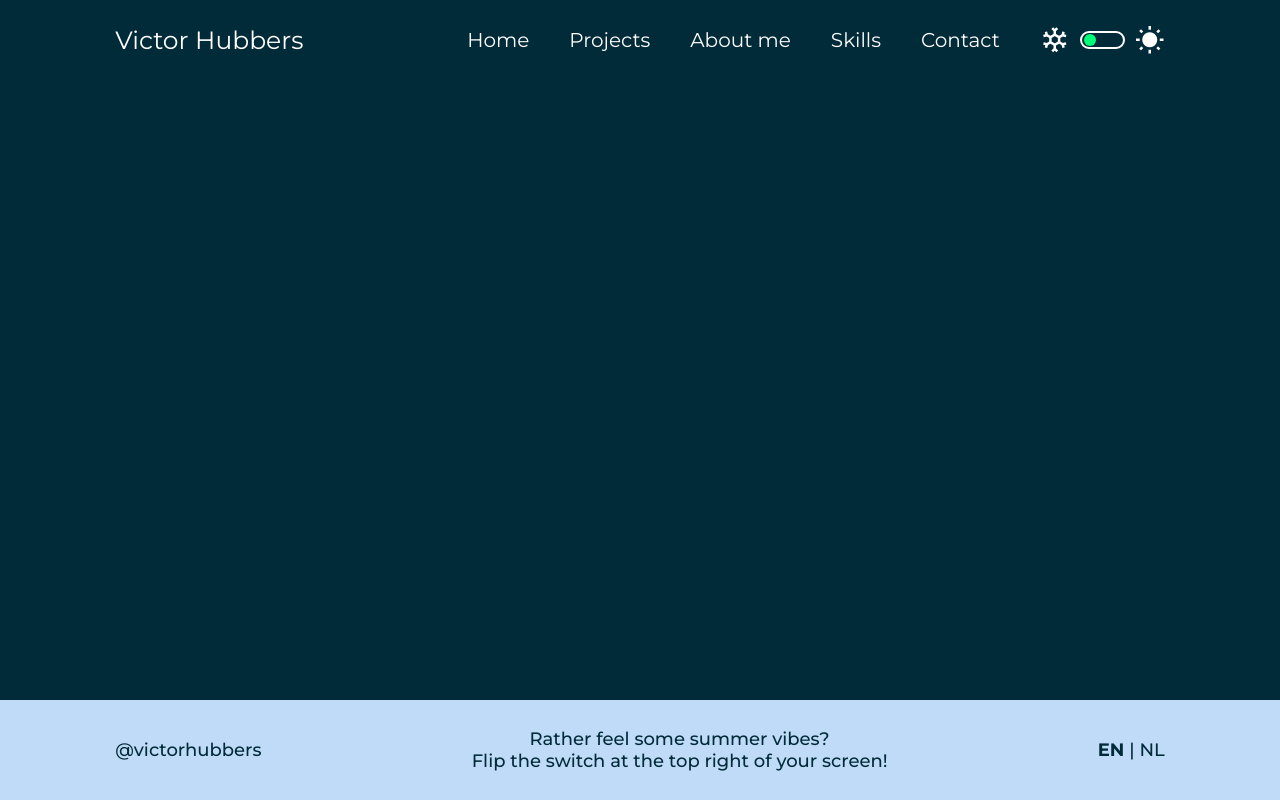
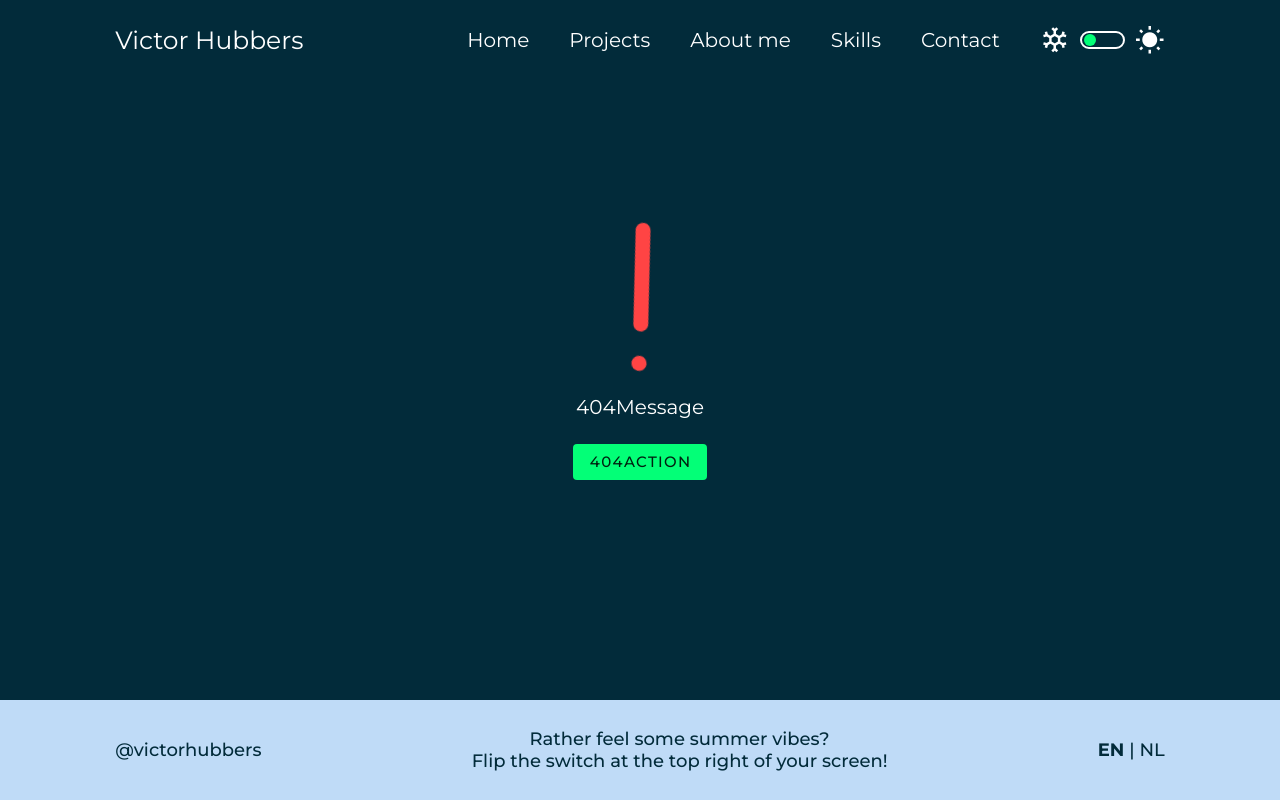
Before and after one commit to victorhubbers/portfolio, a Vue app: page /404 in a window 1280 px wide. Built offline with nearby package versions, Linux system fonts and the light colour scheme.

Commit message:
404 Page content + styling

```diff
--- a/src/views/Error404.vue
+++ b/src/views/Error404.vue
@@ -1,14 +1,47 @@
 <template>
-  <div id="error-page"></div>
+  <div id="error-page">
+    <div id="error-msg">
+      <svg
+        width="153"
+        height="151"
+        viewBox="0 0 153 151"
+        xmlns="http://www.w3.org/2000/svg"
+      >
+        <path
+          d="M87.8083 9.88819C88.8941 5.92888 92.9839 3.59942 96.9432 4.6852C100.903 5.77098 103.232 9.86083 102.146 13.8201L77.3342 104.298C76.2484 108.257 72.1586 110.586 68.1992 109.501C64.2399 108.415 61.9105 104.325 62.9963 100.366L87.8083 9.88819Z"
+          fill="#FF4444"
+        />
+        <path
+          d="M66.1827 141.932C65.112 145.934 61.0003 148.31 56.9989 147.239C52.9976 146.168 50.6218 142.057 51.6925 138.055C52.7632 134.054 56.8749 131.678 60.8763 132.749C64.8777 133.819 67.2534 137.931 66.1827 141.932Z"
+          fill="#FF4444"
+        />
+      </svg>
+
+      <p>
+        {{ $t("404Message") }}
+      </p>
+
+      <v-btn
+        :dark="themeState.isItSummer"
+        color="var(--accent-color)"
+        depressed
+        to="/"
+        >{{ $t("404Action") }}</v-btn
+      >
+    </div>
+  </div>
 </template>
 
 <script>
 import { currentSection } from "@/state-management/observer";
+import { themeState } from "@/state-management/styling";
+
 export default {
   name: "Error404",
   data() {
     return {
-      currentSection
+      currentSection,
+      themeState
     };
   },
   mounted() {
@@ -20,7 +53,45 @@ export default {
 <style scoped>
 #error-page {
   height: calc(100vh - 100px);
-  width: 100vw;
+  width: 100%;
   background-color: var(--primary-color);
+  align-items: center;
+  display: flex;
+  align-items: center;
+  justify-content: center;
+}
+
+#error-msg {
+  text-align: center;
+  max-width: 400px;
+}
+
+#error-msg p {
+  font-weight: 400;
+  font-size: 2rem;
+  color: var(--primary-text-color);
+  padding: 2rem 1rem 0 1rem;
+  white-space: pre-line;
+}
+
+.v-btn {
+  margin-top: 25px;
+  font-weight: 500;
+  font-size: 1.5rem;
+}
+
+@keyframes spin {
+  0% {
+    transform: rotate(-30deg);
+  }
+  50% {
+    transform: rotate(0deg);
+  }
+  100% {
+    transform: rotate(-30deg);
+  }
+}
+svg {
+  animation: spin 2s ease-in-out infinite;
 }
 </style>
```
